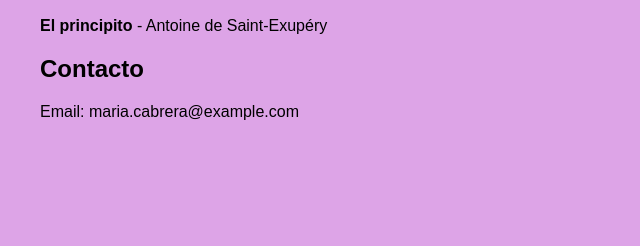
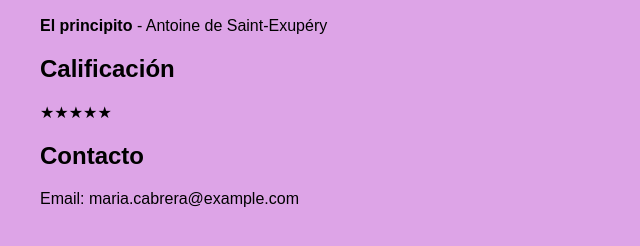
Before and after one commit to Maria-cabrera01/Examen-Rubrica, a plain HTML site: page index.html in a window 1280 px wide. Shown: the part 2181-2427 px from the top of the page, without its empty margins (0-640 px from the left). Before the commit the page ends 2358 px from the top, so only its background shows below. Drawn offline with Linux system fonts and the light colour scheme.

Commit message:
Añadida sección de calificación con estrellas en HTML y CSS

```diff
--- a/index.html
+++ b/index.html
@@ -51,6 +51,13 @@
         </ul>
     </section>
 
+    <section class="calificacion">
+        <h2>Calificación</h2>
+        <div class="estrellas">
+            ★★★★★
+        </div>
+    </section>
+
     <section>
         <h2>Contacto</h2>
         <p>Email: maria.cabrera@example.com</p>
```
